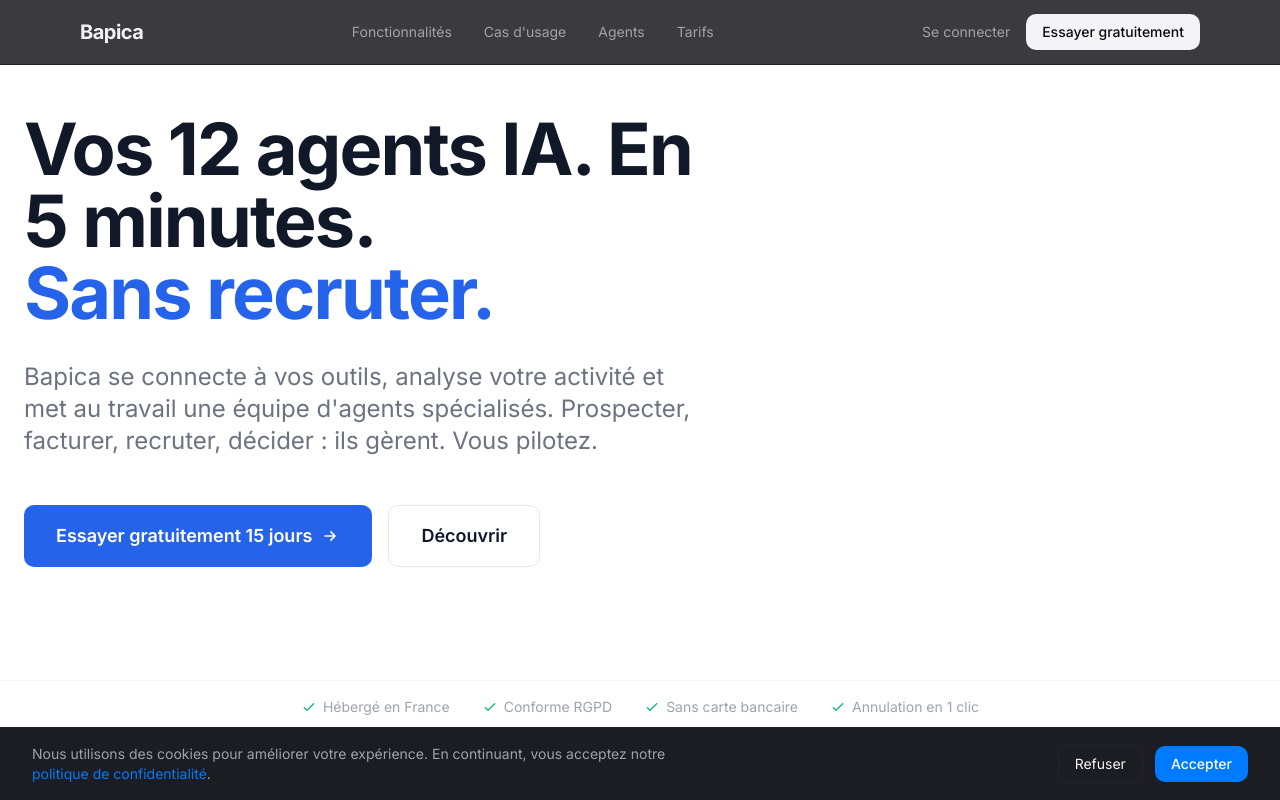
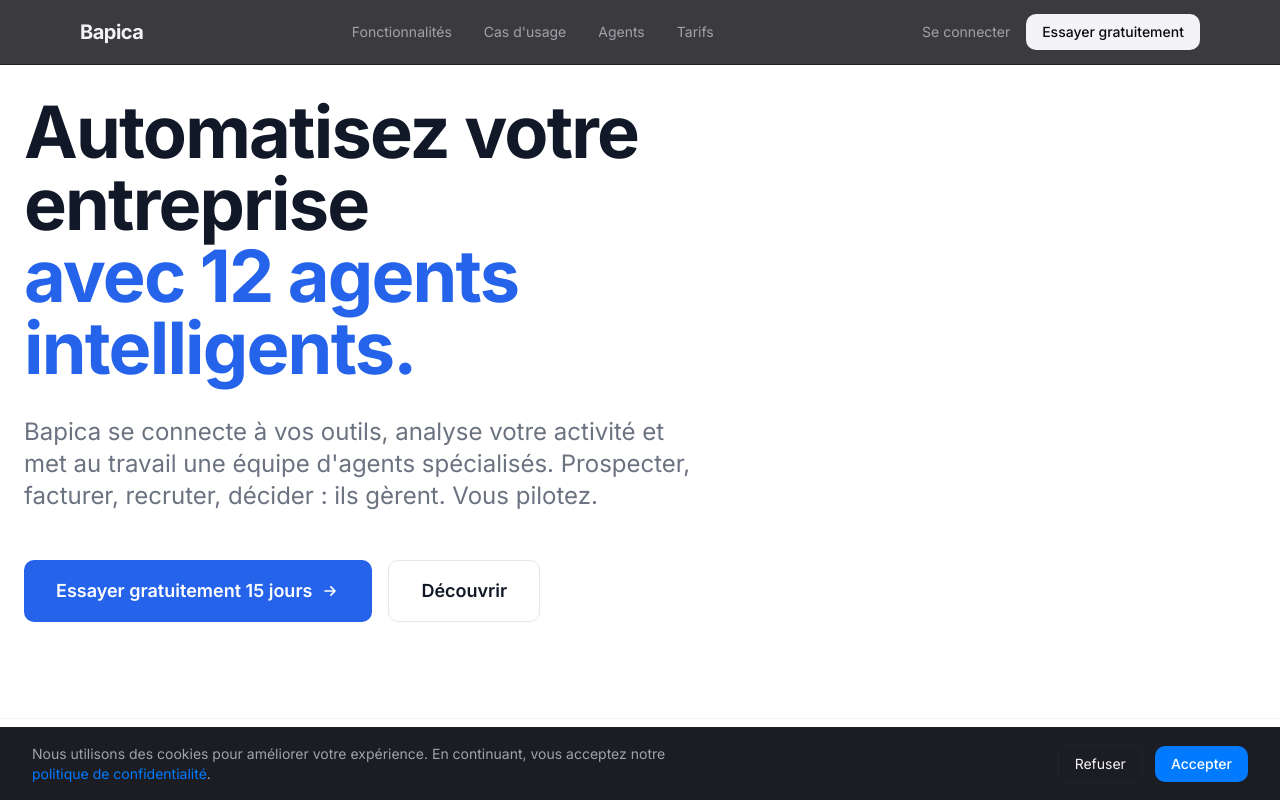
Before and after one commit to Hermesprojet/Bapica-Code, a Next.js app in the folder bapica/: page / in a window 1280 px wide. Shown: the top 800 px of the page. Built offline with nearby package versions, Linux system fonts and the light colour scheme.

Commit message:
hero: 'Automatisez votre entreprise avec 12 agents intelligents'

```diff
--- a/bapica/src/app/page.tsx
+++ b/bapica/src/app/page.tsx
@@ -26,8 +26,8 @@
       <div className="container mx-auto max-w-7xl px-6 py-24">
         <div className="max-w-4xl">
           <h1 className="text-5xl md:text-7xl font-bold tracking-tight text-[#111827] leading-[1.08] mb-8">
-            Vos 12 agents IA. En 5 minutes.<br />
-            <span className="text-[#2563EB]">Sans recruter.</span>
+            Automatisez votre entreprise<br />
+            <span className="text-[#2563EB]">avec 12 agents intelligents.</span>
           </h1>
           <p className="text-xl md:text-2xl text-[#6B7280] max-w-2xl mb-12 leading-relaxed">
             Bapica se connecte à vos outils, analyse votre activité et met au travail
```
